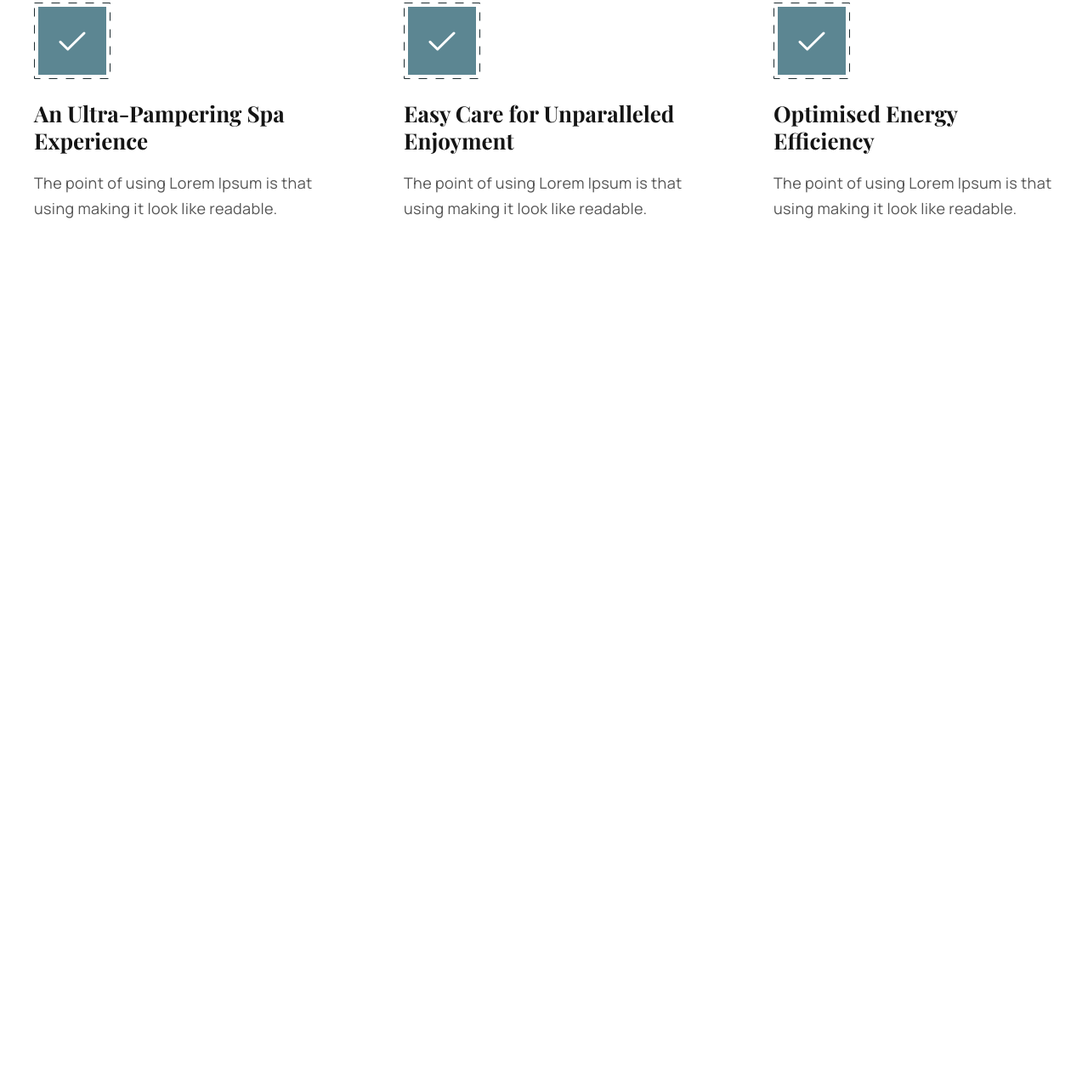
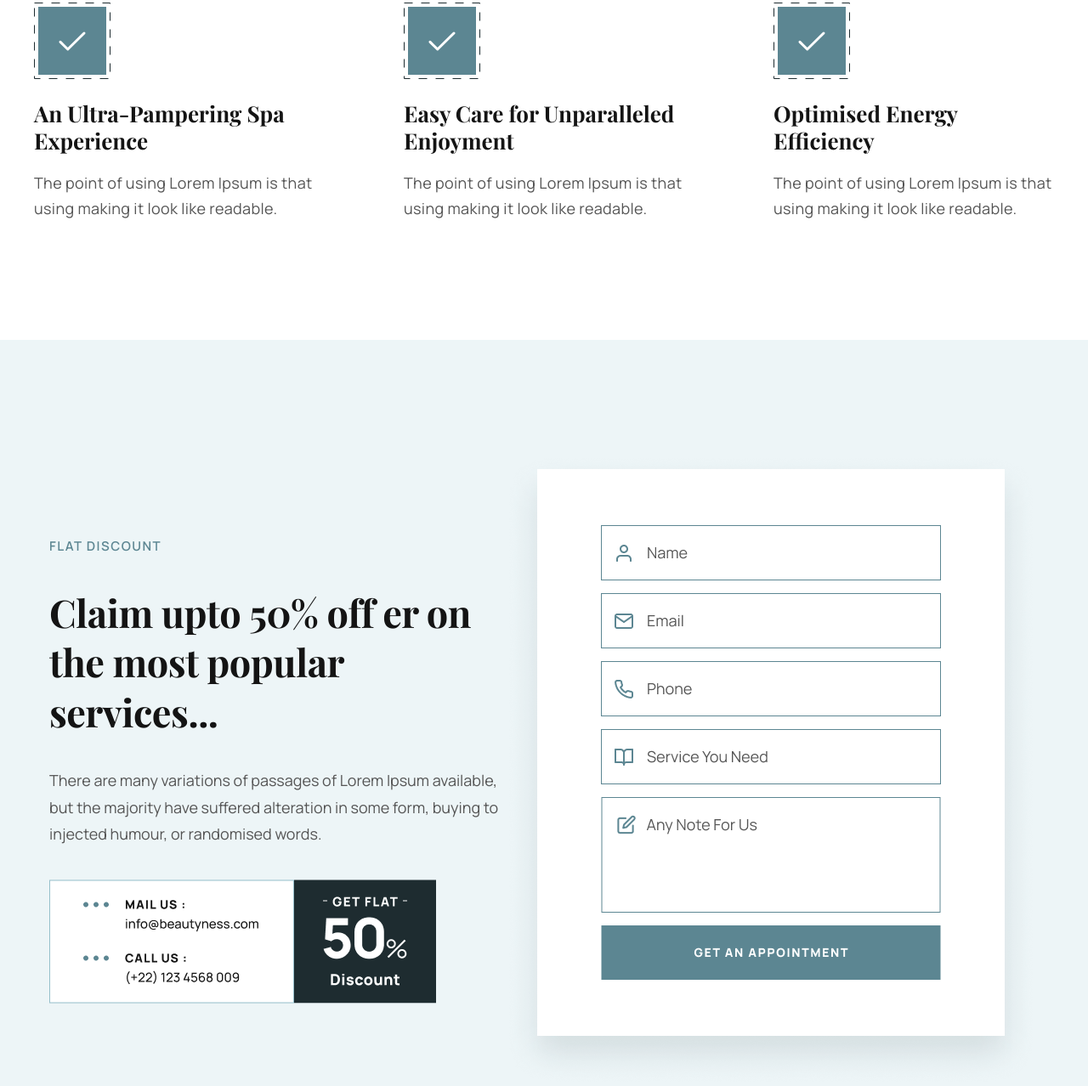
Before and after one commit to Ayana0608/BeautyNess, a plain HTML site: page index.html in a window 1280 px wide. Shown: the part 8059-9337 px from the top of the page at 85% size. Before the commit the page ends 8459 px from the top, so only its background shows below. Drawn offline with nearby package versions, Linux system fonts and the light colour scheme; a web font is replaced by a local one.

Commit message:
claim finished

```diff
--- a/css/style.css
+++ b/css/style.css
@@ -507,6 +507,52 @@ body {
     line-height: 120%;
     margin: 0;
 }
+.claim {
+    background: #edf5f7;
+}
+
+.claim__content {
+    display: flex;
+    align-items: center;
+    justify-content: center;
+    padding: 132px 0;
+}
+.claim-info {
+    display: flex;
+    max-width: 534px;
+    flex-direction: column;
+    align-items: flex-start;
+    gap: 37px;
+    flex-shrink: 0;
+}
+.claim-text {
+    color: #5c8692;
+    font-family: "Manrope";
+    font-size: 15px;
+    font-weight: 600;
+    line-height: 154.5%;
+    letter-spacing: 1.5px;
+    text-transform: uppercase;
+    margin: 0;
+}
+.claim-title {
+    color: #141414;
+    font-family: Playfair Display;
+    font-size: 45px;
+    font-weight: 700;
+    line-height: 130%;
+    letter-spacing: -0.45px;
+    margin: 0;
+}
+
+.claim-desc {
+    color: #555;
+    font-family: "Manrope";
+    font-size: 18px;
+    font-weight: 400;
+    line-height: 175%;
+    margin: 0;
+}
 
 @media screen and (max-width: 730px) {
     .header__phone {
@@ -546,6 +592,10 @@ body {
         display: flex;
         flex-direction: column;
     }
+    .claim__content {
+        display: flex;
+        flex-direction: column;
+    }
 }
 
 @media screen and (max-width: 1400px) {
--- a/index.html
+++ b/index.html
@@ -558,6 +558,32 @@
                         </div>
                     </div>
                 </div>
+            </section>
+
+            <section class="claim">
+                <div class="container">
+                    <div class="claim__content">
+                        <div class="claim-info">
+                            <h3 class="claim-text">Flat Discount</h3>
+                            <h1 class="claim-title">
+                                Claim upto 50% off er on the most popular
+                                services...
+                            </h1>
+                            <h3 class="claim-desc">
+                                There are many variations of passages of Lorem
+                                Ipsum available, but the majority have suffered
+                                alteration in some form, buying to injected
+                                humour, or randomised words.
+                            </h3>
+
+                            <img
+                                src="./image/Offer.png"
+                                alt=""
+                                class="claim-card"
+                            />
+                        </div>
+                        <img src="./image/Form.png" alt="" />
+                    </div>
                 </div>
             </section>
         </div>
```
Also changed, not shown: image/Form.png (added), image/Offer.png (added). Lines whose indentation alone changed are shown as unchanged.
